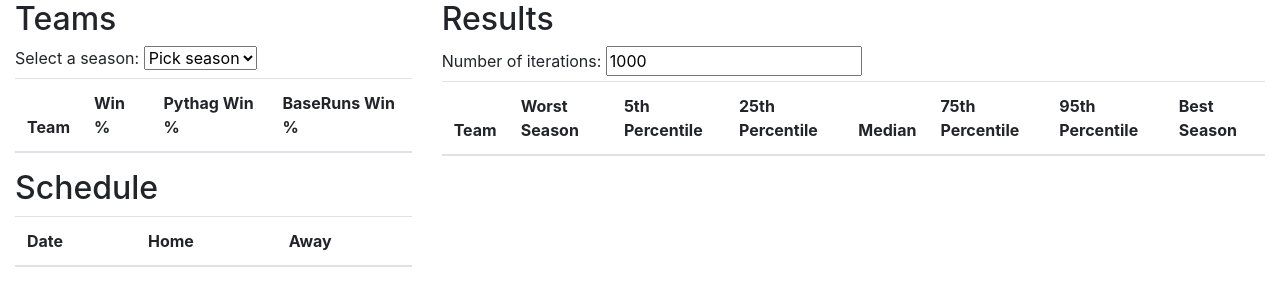
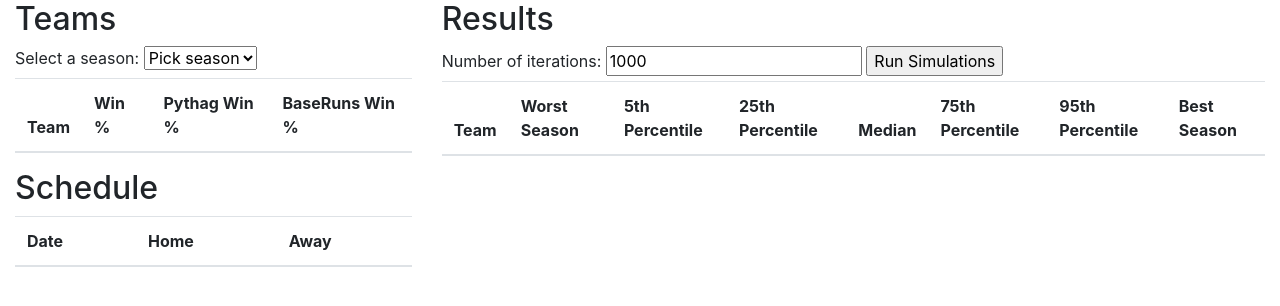
Before and after one commit to seankelly/winsim, a website with bundled scripts: page index.html in a window 1280 px wide. Built offline with nearby package versions, Linux system fonts and the light colour scheme; files whose address does not match are found by name.

Commit message:
Add a button to run the simulations

```diff
--- a/index.html
+++ b/index.html
@@ -42,6 +42,7 @@
                     <h2>Results</h2>
                     <label for="number-simulations">Number of iterations:</label>
                     <input id="number-simulations" type="number" value="1000">
+                    <input id="start-simulations" type="button" value="Run Simulations">
                     <table id="results" class="table table-striped">
                         <thead>
                             <tr>
```
